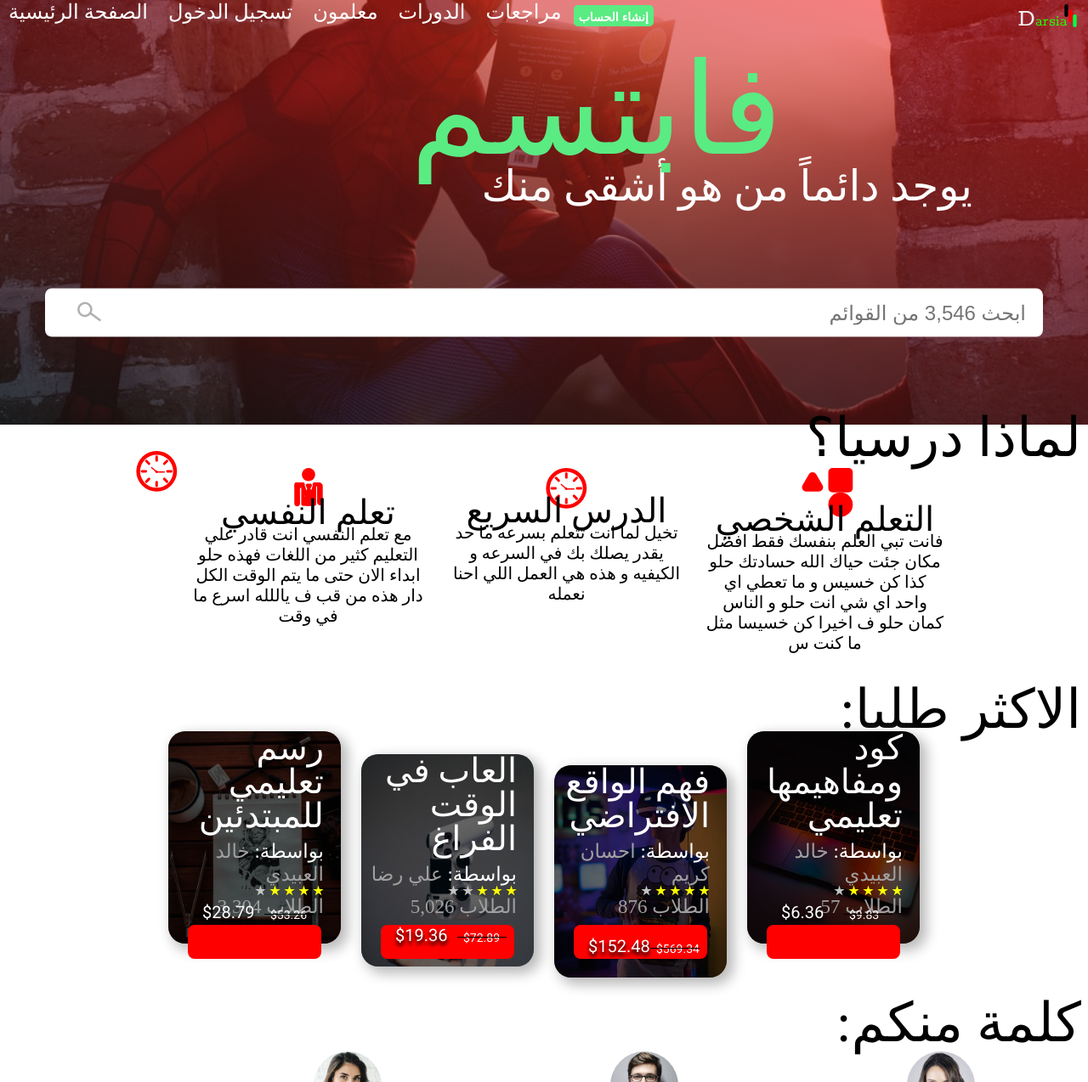
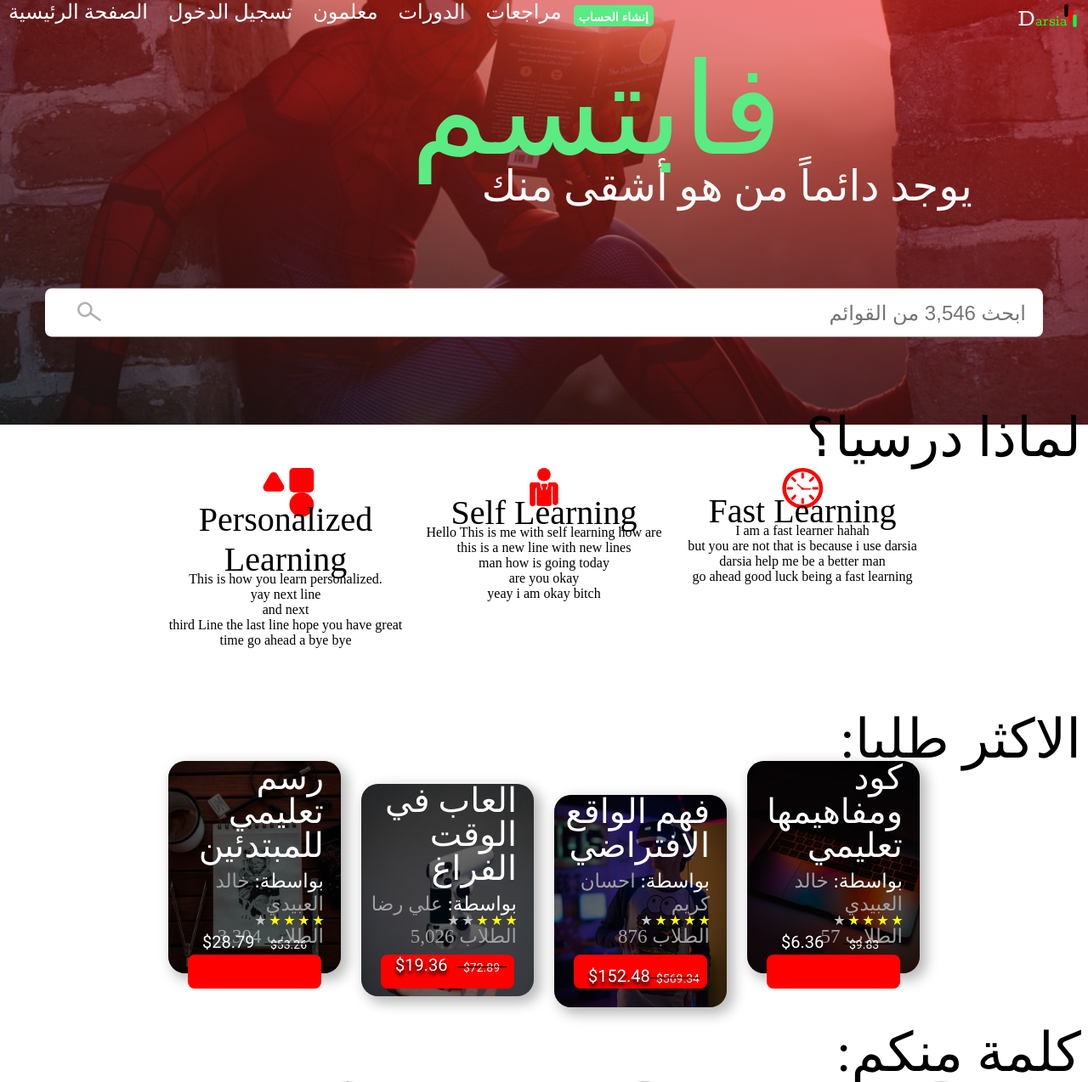
Before and after one commit to KhalidObaide/Darsia, a Django app: page / in a window 1280 px wide. Shown: the top 1274 px of the page at 85% size. Run offline with Django 3.2, Linux system fonts and the light colour scheme; data comes from the database, SQL or seed files in the repository; both versions use the stored data as it was after the commit; some web fonts are replaced.

Commit message:
The Why Darisa is now working well

```diff
--- a/ar/views.py
+++ b/ar/views.py
@@ -1,10 +1,11 @@
 from django.shortcuts import render
-from django.http import HttpResponse
+from data.models import Why_darsia
 
 
 # Create your views here.
 def index(request):
+    all_why_darsias = Why_darsia.objects.all()
     context = {
-
+        'all_why_darsias' : all_why_darsias,
     }
     return render(request, 'index.html', context)
--- a/data/admin.py
+++ b/data/admin.py
@@ -1,5 +1,5 @@
 from django.contrib import admin
-from .models import User, Teacher, Course, Video, Review, Bank
+from .models import User, Teacher, Course, Video, Review, Bank, Why_darsia
 
 # Register your models here.
 admin.site.register(User)
@@ -8,3 +8,4 @@ admin.site.register(Course)
 admin.site.register(Video)
 admin.site.register(Review)
 admin.site.register(Bank)
+admin.site.register(Why_darsia)
--- a/data/models.py
+++ b/data/models.py
@@ -116,3 +116,14 @@ class Bank(models.Model):
 
     def __str__(self):
         return self.bank_name
+
+
+class Why_darsia(models.Model):
+    title = models.CharField(max_length=99999)
+    bio = models.TextField(max_length=999999)
+    img = models.CharField(max_length=99999)
+    time_added = models.CharField(max_length=99999)
+    status = models.CharField(max_length=99999)
+
+    def __str__(self):
+        return self.title
--- a/templates/index.html
+++ b/templates/index.html
@@ -74,37 +74,19 @@
     </p>
     <center class="why-items">
         <br>
-        <img src="../images/clock.svg" />
+
+        {% for why_darsia in all_why_darsias %}
         <div class="why-item">
-            <img src="images/self-traingin.svg" />
+            <img src="{{why_darsia.img}}" />
             <p class="index-sub-sub-title">
-                تعلم النفسي
+                {{why_darsia.title}}
             </p>
             <p class="des">
-                 مع تعلم النفسي انت قادر علي التعليم كثير من اللغات فهذه حلو ابداء الان حتى ما يتم الوقت الكل دار هذه من قب ف ياللله اسرع ما في وقت
+                {{why_darsia.bio | linebreaks  }}
             </p>
         </div>
-
-
-        <div class="why-item">
-            <img src="images/clock.svg" />
-            <p class="index-sub-sub-title">
-                 الدرس السريع
-            </p>
-            <p class="des">
-                تخيل لما انت تتعلم بسرعه ما حد يقدر يصلك بك في السرعه و الكيفيه و هذه هي العمل اللي احنا نعمله
-            </p>
-        </div>
-
-        <div class="why-item">
-            <img src="images/personalized.svg" />
-            <p class="index-sub-sub-title">
-                التعلم الشخصي
-            </p>
-            <p class="des">
-                فانت تبي العلم بنفسك فقط افضل مكان جئت حياك الله حسادتك حلو كذا كن خسيس و ما تعطي اي واحد اي شي انت حلو و الناس كمان حلو ف اخيرا كن خسيسا مثل ما كنت س
-            </p>
-        </div>
+        {% endfor %}
+
     </center>
     <br><br><br>
 
```
Also changed, not shown: data/migrations/0002_why_darsia.py (added), data/migrations/0003_auto_20191021_1939.py (added), db.sqlite3.
